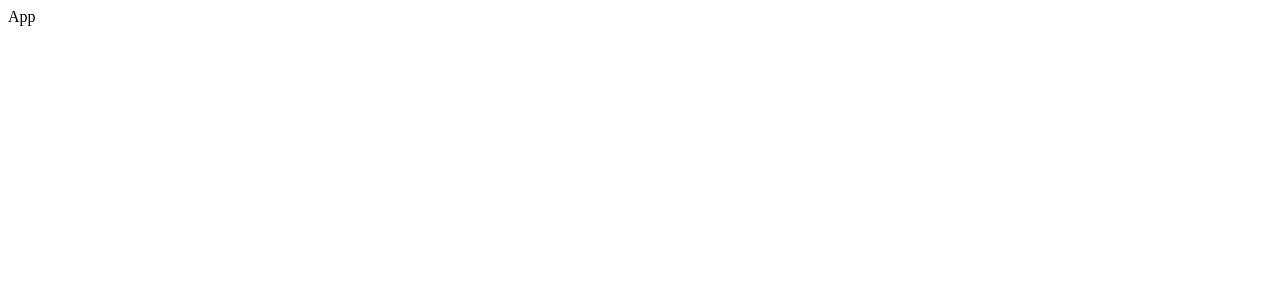
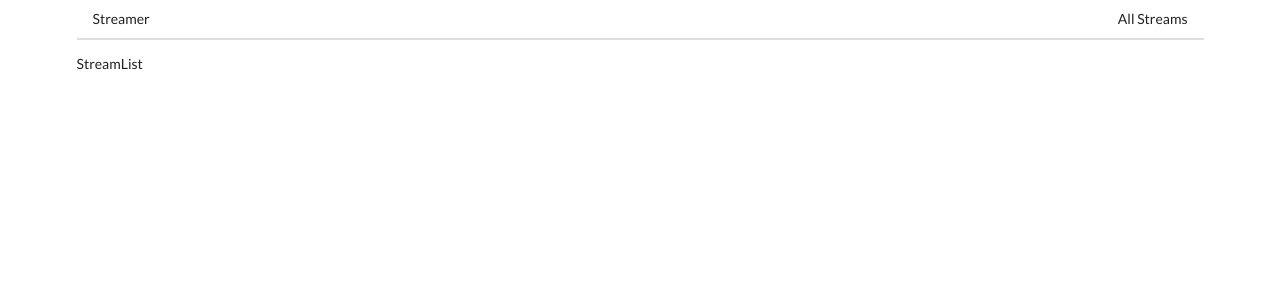
Before and after one commit to matthewhenderson15/streams, a React (Create React App) app in the folder client/: page / in a window 1280 px wide. Shown: the top 300 px of the page. Built offline with nearby package versions, Linux system fonts and the light colour scheme.

Commit message:
Added styling for project using Semantic UI cdn; nested Header component in router

```diff
--- a/client/public/index.html
+++ b/client/public/index.html
@@ -3,6 +3,7 @@
   <head>
     <meta charset="utf-8" />
     <link rel="icon" href="%PUBLIC_URL%/favicon.ico" />
+    <link rel="stylesheet" href="https://cdnjs.cloudflare.com/ajax/libs/semantic-ui/2.4.1/semantic.min.css" />
     <meta name="viewport" content="width=device-width, initial-scale=1" />
     <meta name="theme-color" content="#000000" />
     <meta
--- a/client/src/components/App.js
+++ b/client/src/components/App.js
@@ -1,8 +1,27 @@
 import React from 'react';
-import { BrowserRouter, Route, Link } from 'react-router-dom';
+import { BrowserRouter, Route } from 'react-router-dom';
+import StreamCreate from './streams/StreamCreate';
+import StreamDelete from './streams/StreamDelete';
+import StreamEdit from './streams/StreamEdit';
+import StreamList from './streams/StreamList';
+import StreamShow from './streams/StreamShow';
+import Header from './Header';
 
 const App = () => {
-    return <div>App</div>;
+    return (
+        <div className="ui container">
+            <BrowserRouter>
+                <div>
+                    <Header />
+                    <Route path="/" exact component={StreamList} />
+                    <Route path="/streams/new" exact component={StreamCreate} />
+                    <Route path="/streams/edit" exact component={StreamEdit} />
+                    <Route path="/streams/delete" exact component={StreamDelete} />
+                    <Route path="/streams/show" exact component={StreamShow} />
+                </div>
+            </BrowserRouter>
+        </div>
+    );
 };
 
 export default App;
--- /dev/null
+++ b/client/src/components/Header.js
@@ -0,0 +1,19 @@
+import React from 'react';
+import { Link } from 'react-router-dom';
+
+const Header = () => {
+    return (
+        <div className="ui secondary pointing menu">
+            <Link to="/" className="item">
+                Streamer
+            </Link>
+            <div className="right menu">
+                <Link to="/" className="item">
+                    All Streams
+                </Link>
+            </div>
+        </div>
+    );
+};
+
+export default Header;
```
